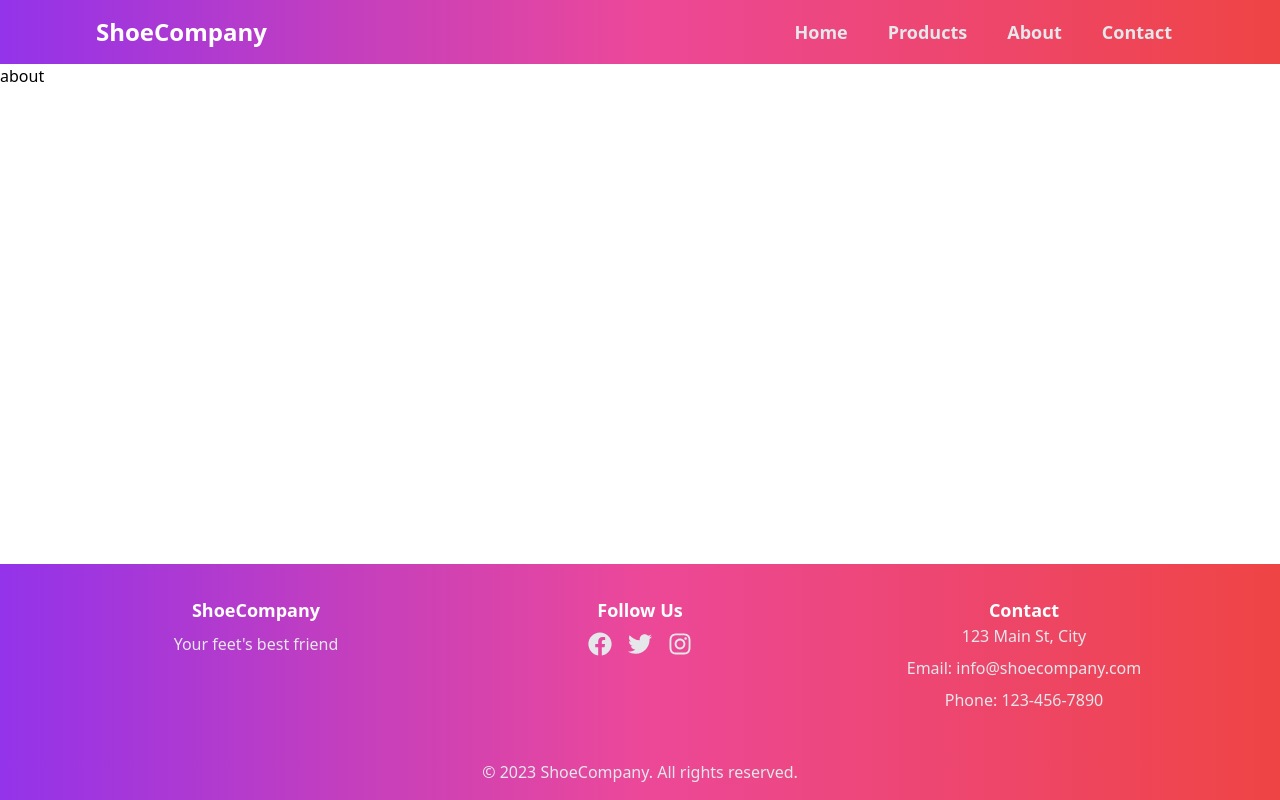
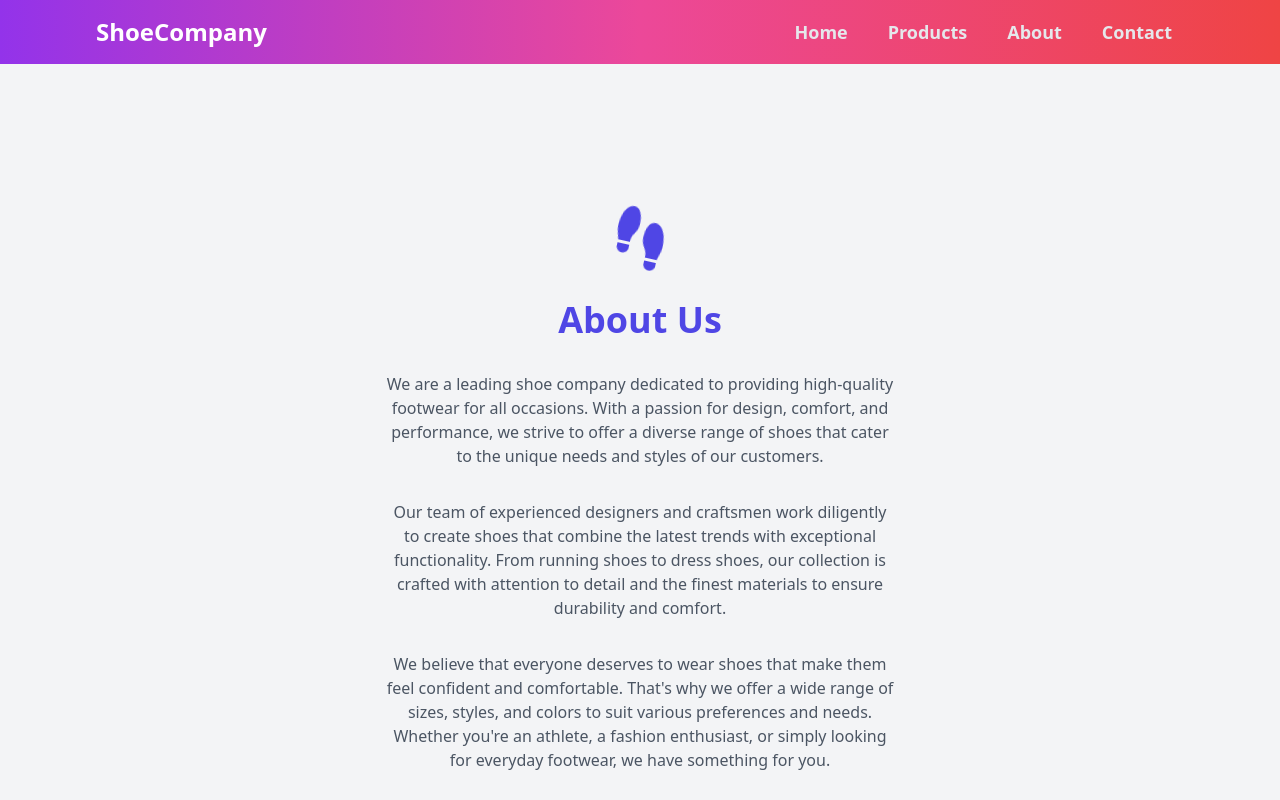
Before and after one commit to DagimAsnake/next-ShoeComp, a Next.js app: page /about in a window 1280 px wide. Shown: the top 800 px of the page. Built offline with nearby package versions, Linux system fonts and the light colour scheme.

Commit message:
added about us

```diff
--- a/components/Shared/Navbar.js
+++ b/components/Shared/Navbar.js
@@ -105,16 +105,16 @@ const Navbar = () => {
                 <div className={`md:hidden ${isMenuOpen ? 'block' : 'hidden'}`} id="mobile-menu">
                     <div className="px-2 pt-2 pb-3 space-y-1 sm:px-3">
                         <Link href="/">
-                            <p className="text-gray-200 hover:text-white hover:underline block px-3 py-2 rounded-md text-lg font-semibold transition duration-300">Home</p>
+                            <button onClick={toggleMenu} className="text-gray-200 hover:text-white hover:underline block px-3 py-2 rounded-md text-lg font-semibold transition duration-300">Home</button>
                         </Link>
                         <Link href="/products">
-                            <p className="text-gray-200 hover:text-white hover:underline block px-3 py-2 rounded-md text-lg font-semibold transition duration-300">Products</p>
+                            <button onClick={toggleMenu} className="text-gray-200 hover:text-white hover:underline block px-3 py-2 rounded-md text-lg font-semibold transition duration-300">Products</button>
                         </Link>
                         <Link href="/about">
-                            <p className="text-gray-200 hover:text-white hover:underline block px-3 py-2 rounded-md text-lg font-semibold transition duration-300">About</p>
+                            <button onClick={toggleMenu} className="text-gray-200 hover:text-white hover:underline block px-3 py-2 rounded-md text-lg font-semibold transition duration-300">About</button>
                         </Link>
                         <Link href="/contact">
-                            <p className="text-gray-200 hover:text-white hover:underline block px-3 py-2 rounded-md text-lg font-semibold transition duration-300">Contact</p>
+                            <button onClick={toggleMenu} className="text-gray-200 hover:text-white hover:underline block px-3 py-2 rounded-md text-lg font-semibold transition duration-300">Contact</button>
                         </Link>
                     </div>
                 </div>
--- a/pages/about.js
+++ b/pages/about.js
@@ -1,9 +1,43 @@
-import React from 'react'
+import { motion } from 'framer-motion';
+import { FaShoePrints } from 'react-icons/fa';
 
-const about = () => {
+const About = () => {
+  const iconVariants = {
+    hidden: { rotate: 0 },
+    visible: {
+      rotate: 360,
+      transition: {
+        duration: 1,
+        repeat: Infinity,
+      },
+    },
+  };
+
   return (
-    <div>about</div>
-  )
-}
+    <div className="flex flex-col items-center justify-center py-36 bg-gray-100 p-8">
+      <motion.div
+        className="text-6xl text-indigo-600 mb-8"
+        variants={iconVariants}
+        initial="hidden"
+        animate="visible"
+      >
+        <FaShoePrints />
+      </motion.div>
+      <h1 className="text-4xl font-bold text-center text-indigo-600 mb-8">About Us</h1>
+      <p className="max-w-lg text-gray-600 text-center mb-8">
+        We are a leading shoe company dedicated to providing high-quality footwear for all occasions. With a passion for design, comfort, and performance, we strive to offer a diverse range of shoes that cater to the unique needs and styles of our customers.
+      </p>
+      <p className="max-w-lg text-gray-600 text-center mb-8">
+        Our team of experienced designers and craftsmen work diligently to create shoes that combine the latest trends with exceptional functionality. From running shoes to dress shoes, our collection is crafted with attention to detail and the finest materials to ensure durability and comfort.
+      </p>
+      <p className="max-w-lg text-gray-600 text-center mb-8">
+        We believe that everyone deserves to wear shoes that make them feel confident and comfortable. That's why we offer a wide range of sizes, styles, and colors to suit various preferences and needs. Whether you're an athlete, a fashion enthusiast, or simply looking for everyday footwear, we have something for you.
+      </p>
+      <p className="max-w-lg text-gray-600 text-center">
+        Thank you for choosing our shoe company. We are committed to providing exceptional products and excellent customer service. Get ready to step into style, comfort, and performance with our footwear collection.
+      </p>
+    </div>
+  );
+};
 
-export default about
+export default About;
--- a/pages/products.js
+++ b/pages/products.js
@@ -48,7 +48,7 @@ const Products = () => {
     };
 
     return (
-        <div className="flex flex-col items-center justify-center py-36 bg-gray-100 p-8">
+        <div className="flex flex-col items-center justify-center py-36 bg-gray-100 md:p-8">
             <h1 className="text-4xl font-bold text-gray-800 ">Products</h1>
             <div className="grid grid-cols-1 md:grid-cols-2 lg:grid-cols-3 gap-6 items-start justify-center bg-gray-100 p-8">
                 {productData.map((product, index) => (
```
